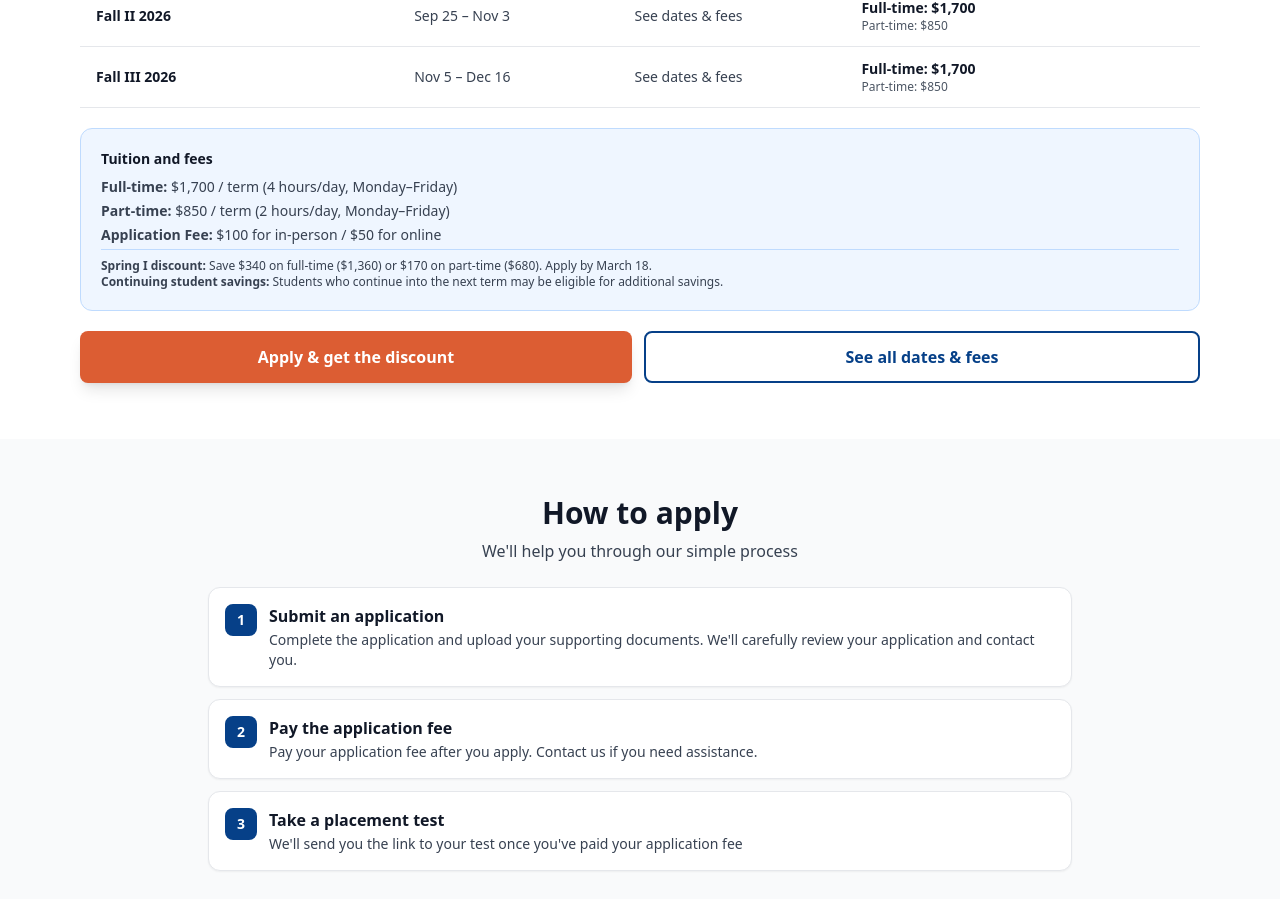
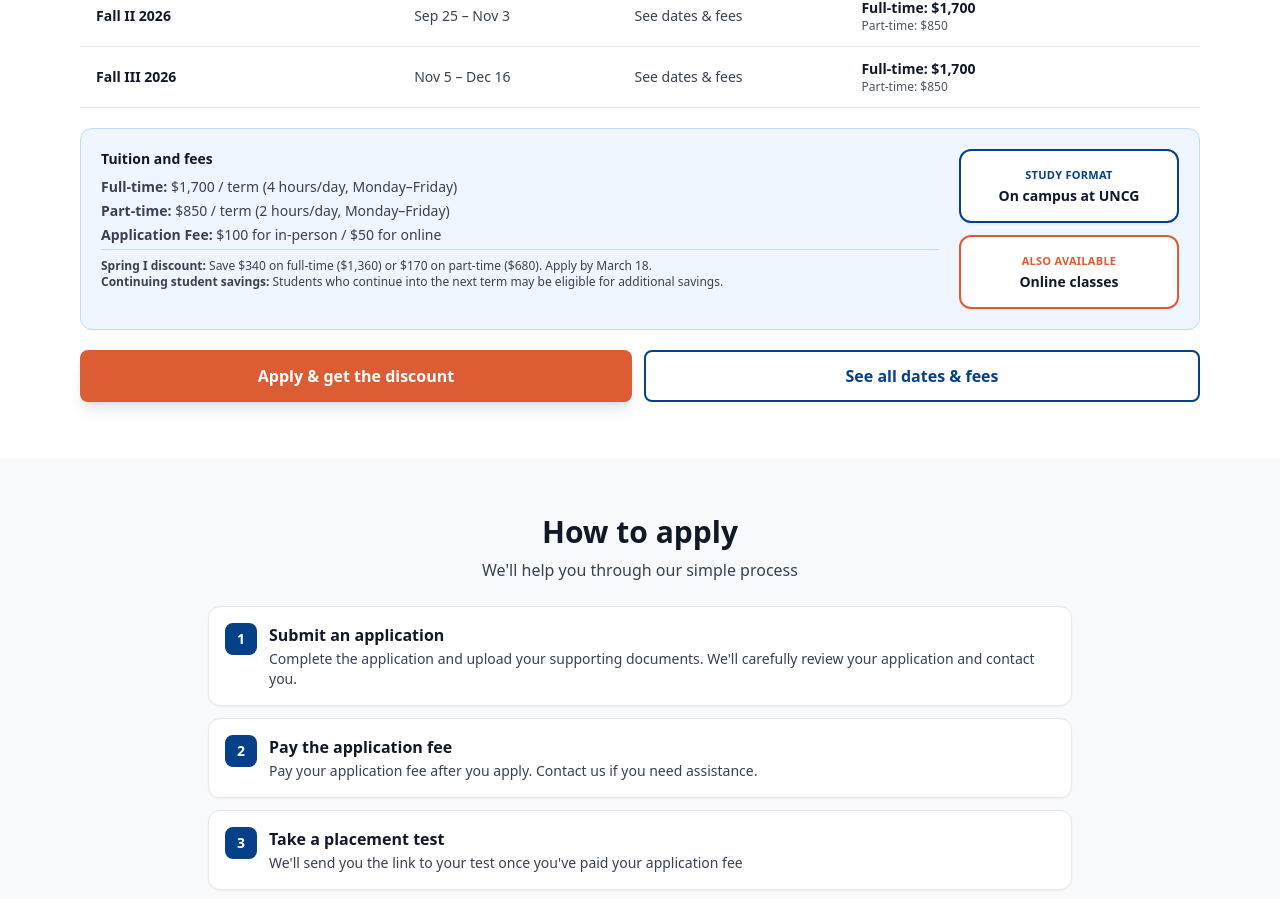
Before and after one commit to Qwixo/Qwixo-apply.INTERLINK.edu-12.3.2026, a React (Vite) app: page /greensboro in a window 1280 px wide. Shown: the part 6189-7088 px from the top of the page. Built offline with nearby package versions, Linux system fonts and the light colour scheme.

Commit message:
Updated GreensboroPage.tsx

```diff
--- a/src/pages/GreensboroPage.tsx
+++ b/src/pages/GreensboroPage.tsx
@@ -747,6 +747,9 @@ function GreensboroPage() {
 
 {/* Pricing Note Box */}
 <div className="bg-blue-50 border border-blue-200 rounded-xl p-4 md:p-5 mb-5">
+  <div className="flex flex-col md:flex-row md:items-start md:justify-between gap-5">
+    {/* Left: Tuition and fees text */}
+    <div className="flex-1 min-w-0">
       <h3 className="font-bold text-gray-900 mb-2 text-sm">Tuition and fees</h3>
       <div className="space-y-1 text-gray-700 text-sm">
         <p><span className="font-semibold">Full-time:</span> $1,700 / term (4 hours/day, Monday–Friday)</p>
@@ -757,6 +760,29 @@ function GreensboroPage() {
           <br />
           <span className="font-semibold">Continuing student savings:</span> Students who continue into the next term may be eligible for additional savings.
         </p>
+      </div>
+    </div>
+
+    {/* Right: UNCG / Online badges */}
+    <div className="shrink-0 flex flex-col sm:flex-row md:flex-col gap-3 md:w-[220px]">
+      <div className="bg-white border-2 border-[#064088] rounded-xl px-4 py-4 text-center shadow-sm">
+        <p className="text-[11px] font-semibold uppercase tracking-wide text-[#064088] mb-1">
+          Study Format
+        </p>
+        <p className="text-sm font-bold text-gray-900 leading-tight">
+          On campus at UNCG
+        </p>
+      </div>
+
+      <div className="bg-white border-2 border-[#dc5d33] rounded-xl px-4 py-4 text-center shadow-sm">
+        <p className="text-[11px] font-semibold uppercase tracking-wide text-[#dc5d33] mb-1">
+          Also Available
+        </p>
+        <p className="text-sm font-bold text-gray-900 leading-tight">
+          Online classes
+        </p>
+      </div>
+    </div>
   </div>
 </div>
 
```
Lines whose indentation alone changed are shown as unchanged.
